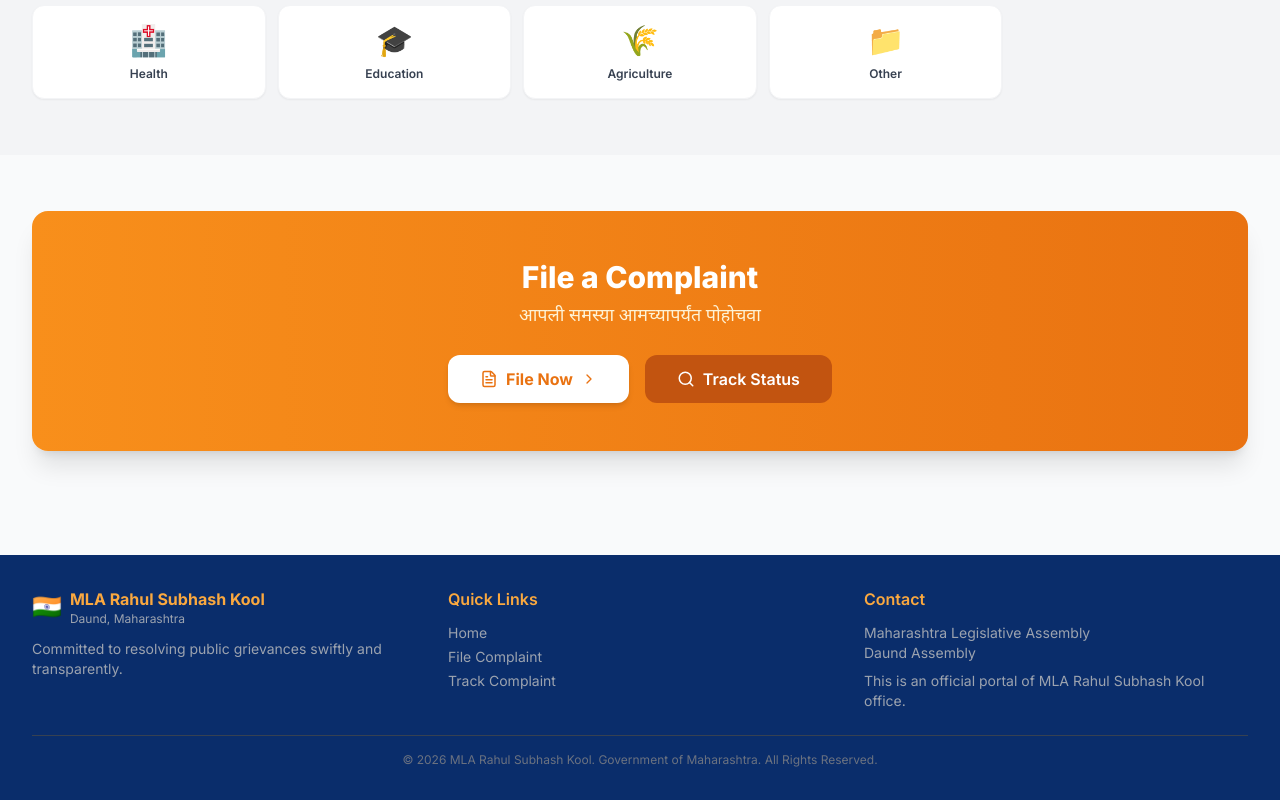
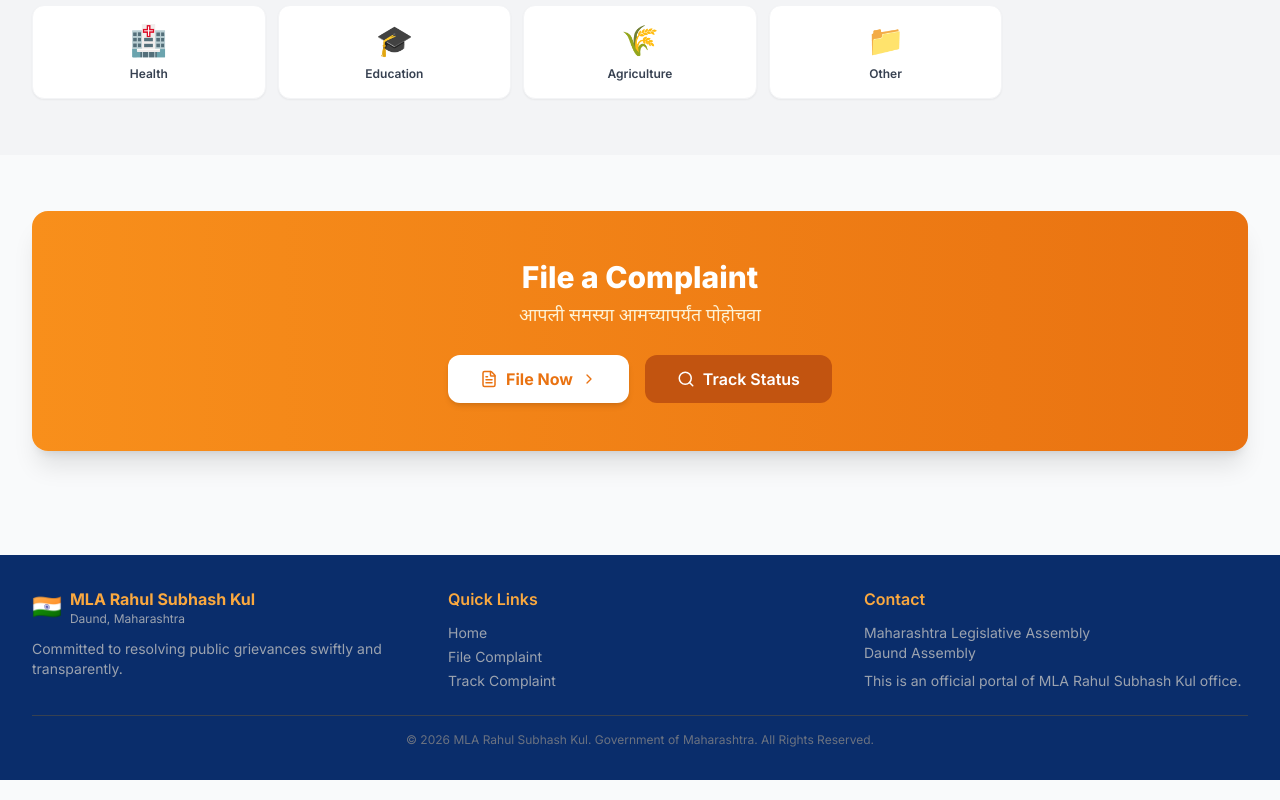
Before and after one commit to anilyede6031-sys/MLA-Grievance-Portal, a React app in the folder frontend/: page / in a window 1280 px wide. Shown: the part 1658-2458 px from the top of the page. Built offline with nearby package versions, Linux system fonts and the light colour scheme; no server answers; the HTML template or start-up script is replaced by a standard one.

Commit message:
refactor: rename Kool to Kul codebase-wide

```diff
--- a/frontend/src/components/Layout.jsx
+++ b/frontend/src/components/Layout.jsx
@@ -156,7 +156,7 @@ export default function Layout({ children, darkMode, setDarkMode }) {
                 <div className="flex items-center gap-2 mb-3">
                   <span className="text-2xl">🇮🇳</span>
                   <div>
-                    <p className="font-bold text-saffron-400">MLA Rahul Subhash Kool</p>
+                    <p className="font-bold text-saffron-400">MLA Rahul Subhash Kul</p>
                     <p className="text-xs text-gray-400">Daund, Maharashtra</p>
                   </div>
                 </div>
@@ -174,11 +174,11 @@ export default function Layout({ children, darkMode, setDarkMode }) {
                 <h4 className="font-semibold text-saffron-400 mb-3">Contact</h4>
                 <p className="text-gray-400 text-sm">Maharashtra Legislative Assembly</p>
                 <p className="text-gray-400 text-sm">Daund Assembly</p>
-                <p className="text-gray-400 text-sm mt-2">This is an official portal of MLA Rahul Subhash Kool office.</p>
+                <p className="text-gray-400 text-sm mt-2">This is an official portal of MLA Rahul Subhash Kul office.</p>
               </div>
             </div>
             <div className="border-t border-gray-700 mt-6 pt-4 text-center text-xs text-gray-500">
-              © {new Date().getFullYear()} MLA Rahul Subhash Kool. Government of Maharashtra. All Rights Reserved.
+              © {new Date().getFullYear()} MLA Rahul Subhash Kul. Government of Maharashtra. All Rights Reserved.
             </div>
           </div>
         </footer>
--- a/frontend/src/context/LangContext.jsx
+++ b/frontend/src/context/LangContext.jsx
@@ -6,7 +6,7 @@ const LangContext = createContext(null);
 export const translations = {
   en: {
     siteName: 'MLA Public Grievance Portal',
-    mlaName: 'MLA Rahul Subhash Kool',
+    mlaName: 'MLA Rahul Subhash Kul',
     constituency: 'Daund, Maharashtra',
     welcome: 'Welcome to the MLA Grievance Redressal Portal',
     welcomeSub: 'Your voice matters. Submit your complaints and track their resolution.',
```
